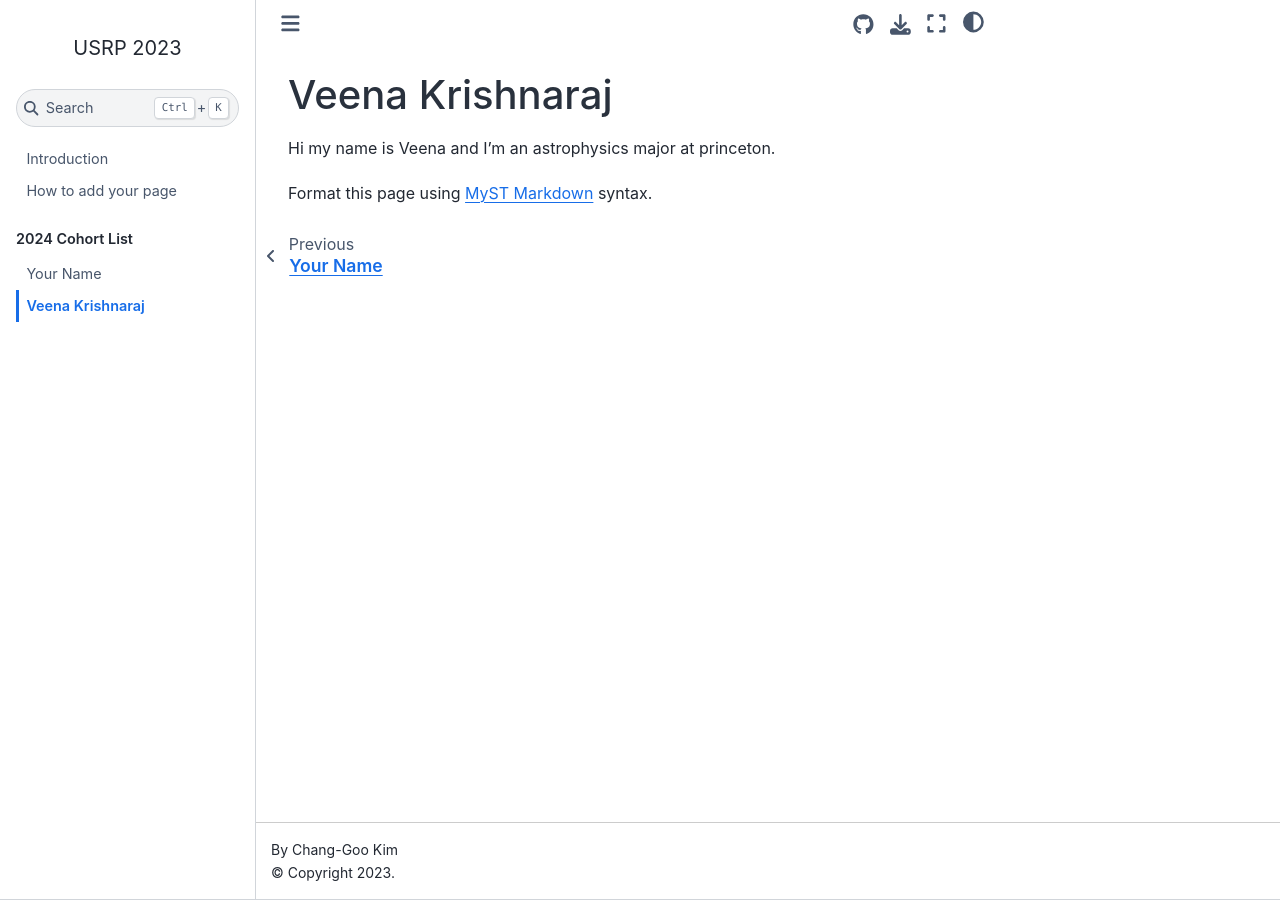
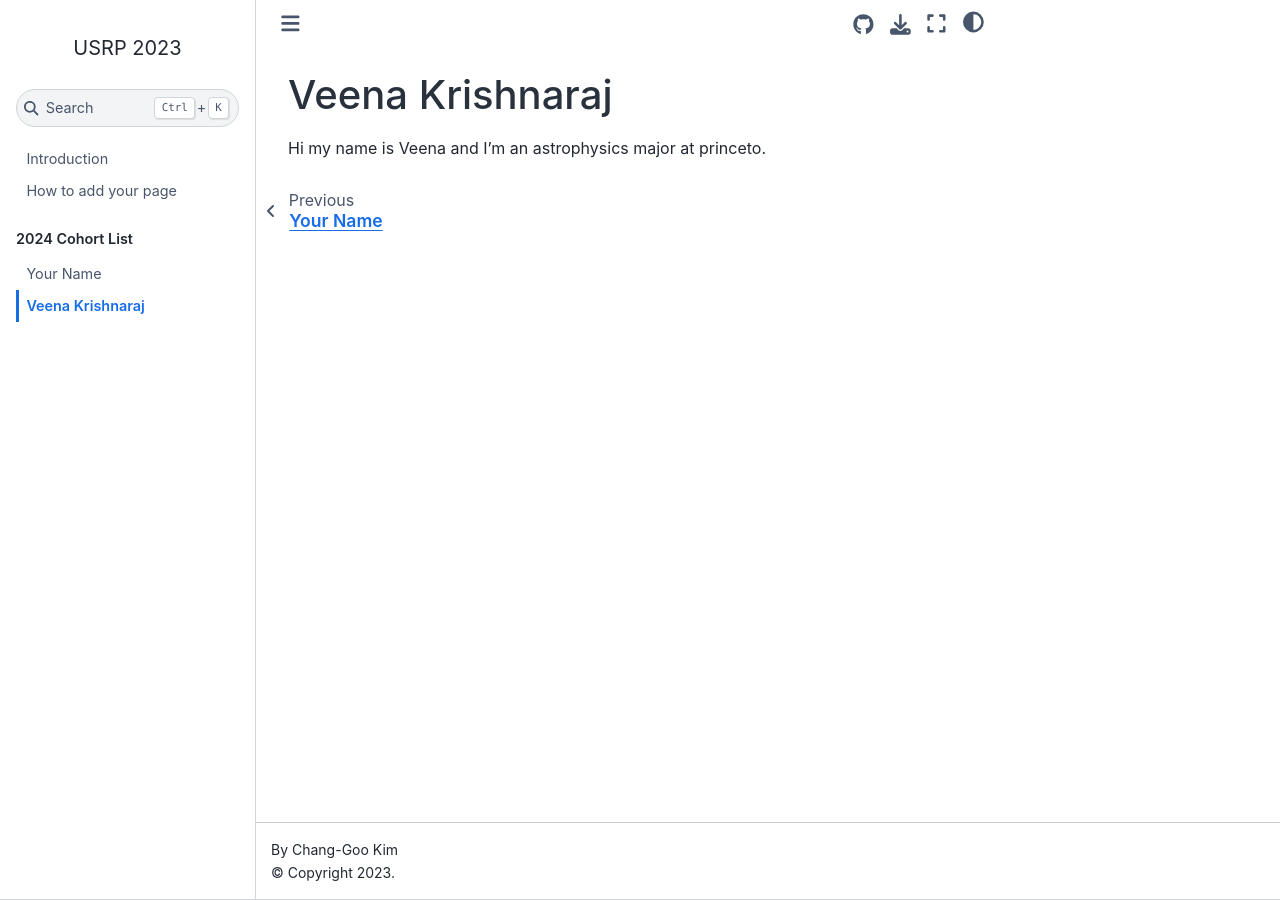
Before and after one commit to changgoo/usrp-introduction, a Jupyter Book: the page built from docs/students/your_name.md, in a window 1280 px wide. Built offline with Jupyter Book 1.0.4 settings and Sphinx 7.4.7 and the Sphinx Book theme 1.1.4, drawn with Linux system fonts in a browser that asks for light colours.

Commit message:
commit message

```diff
--- a/docs/students/your_name.md
+++ b/docs/students/your_name.md
@@ -1,5 +1,3 @@
 # Veena Krishnaraj
 
-Hi my name is Veena and I'm an astrophysics major at princeton.
-
-Format this page using [MyST Markdown](https://jupyterbook.org/en/stable/content/index.html) syntax.
+Hi my name is Veena and I'm an astrophysics major at princeto.
```
